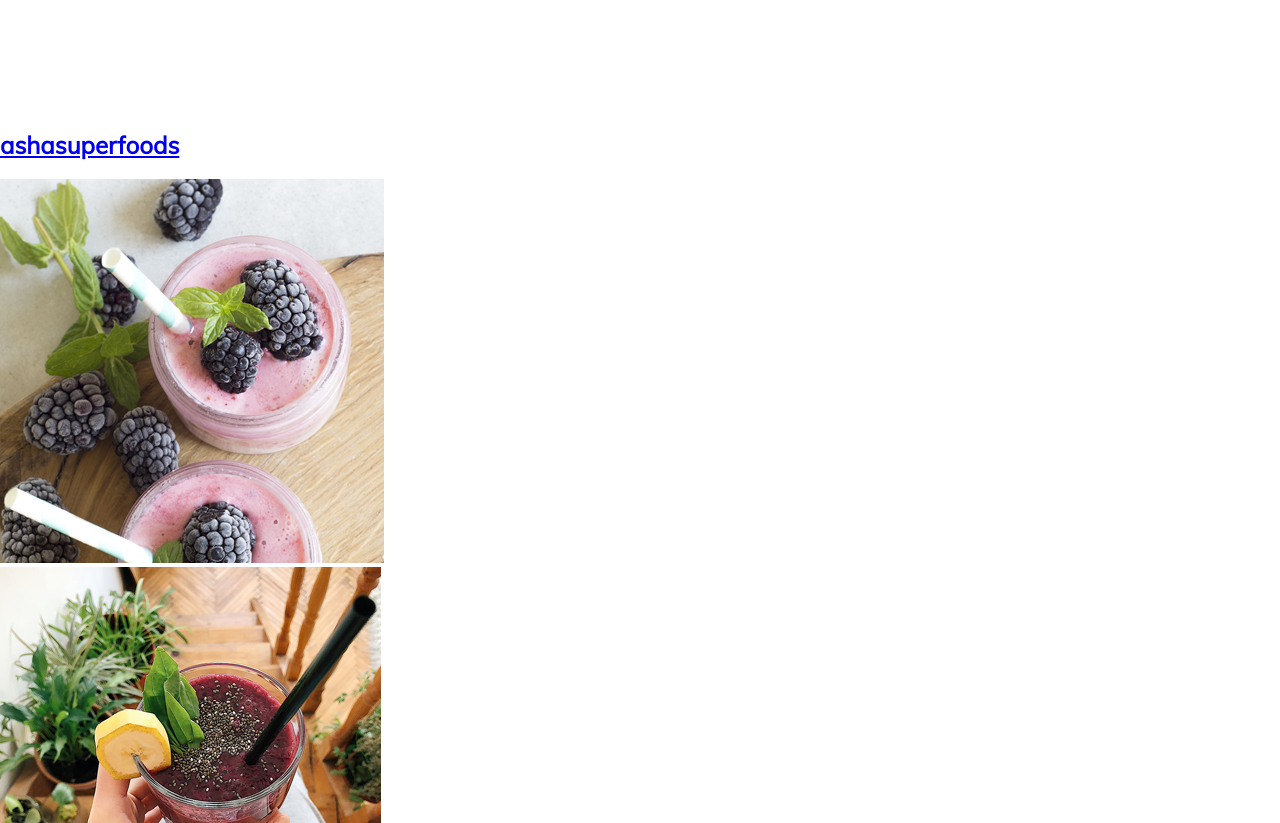
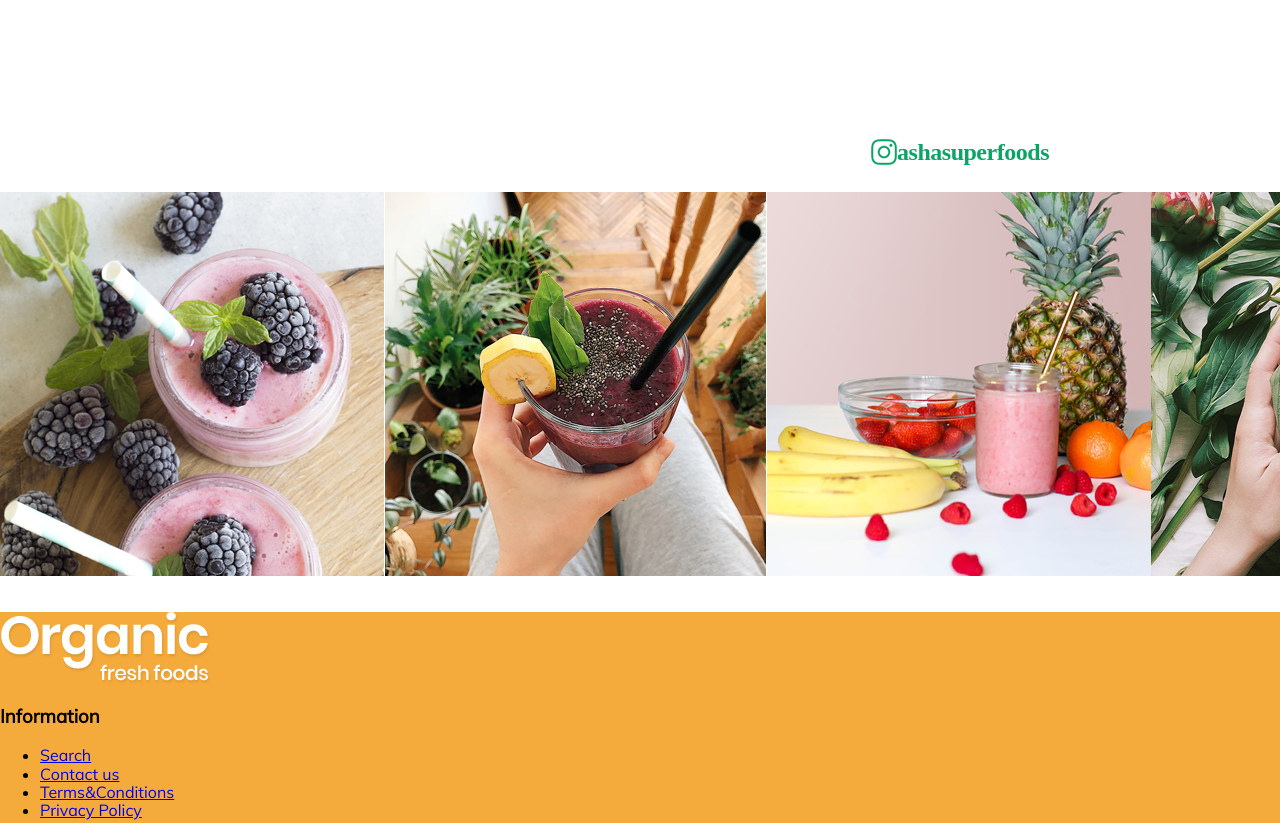
Before and after one commit to EvgeNem/box, a plain HTML site: page index.html in a window 1280 px wide. Shown: the part 5640-6463 px from the top of the page. Drawn offline with Linux system fonts and the light colour scheme.

Commit message:
insta flex

```diff
--- a/index.css
+++ b/index.css
@@ -431,8 +431,29 @@ body {
 }
 .instagram {
     background-color: #ffffff;
+    width: 1920px;
+    height: 480px;
 }
 .instagram__link {
+    display: flex;
+    justify-content: center;
+    align-items: center;
+    text-decoration: none;
+    font-family: Muli;
+    font-size: 24px;
+    line-height: 40px;
+    font-weight: 800;
+    letter-spacing: -0.02em;
+    color: #0aa566;
+}
+.instagram__icon {
+    width: 26px;
+    height: 26px;
+}
+.instagram__row {
+    display: flex;
+    flex-direction: row;
+    justify-content: space-between;
 }
 .instagram__img {
 }
--- a/index.html
+++ b/index.html
@@ -201,8 +201,9 @@
     </section>
     <section class="instagram">
         <h2>
-            <a class="instagram__link" href="#">ashasuperfoods</a>
+            <a class="instagram__link" href="#"><img class="instagram__icon" src="img/icon_3294.png" alt="instagram">ashasuperfoods</a>
         </h2>
+        <div class="instagram__row">
             <div>
                 <img class="instagram__img" src="img/img_3571.png" alt="Instagram Photo">
             </div>
@@ -217,6 +218,7 @@
             </div>
             <div>
                 <img class="instagram__img" src="img/img_3576.png" alt="Instagram Photo">
+            </div>
         </div>
     </section>
 
```
Lines whose indentation alone changed are shown as unchanged.
